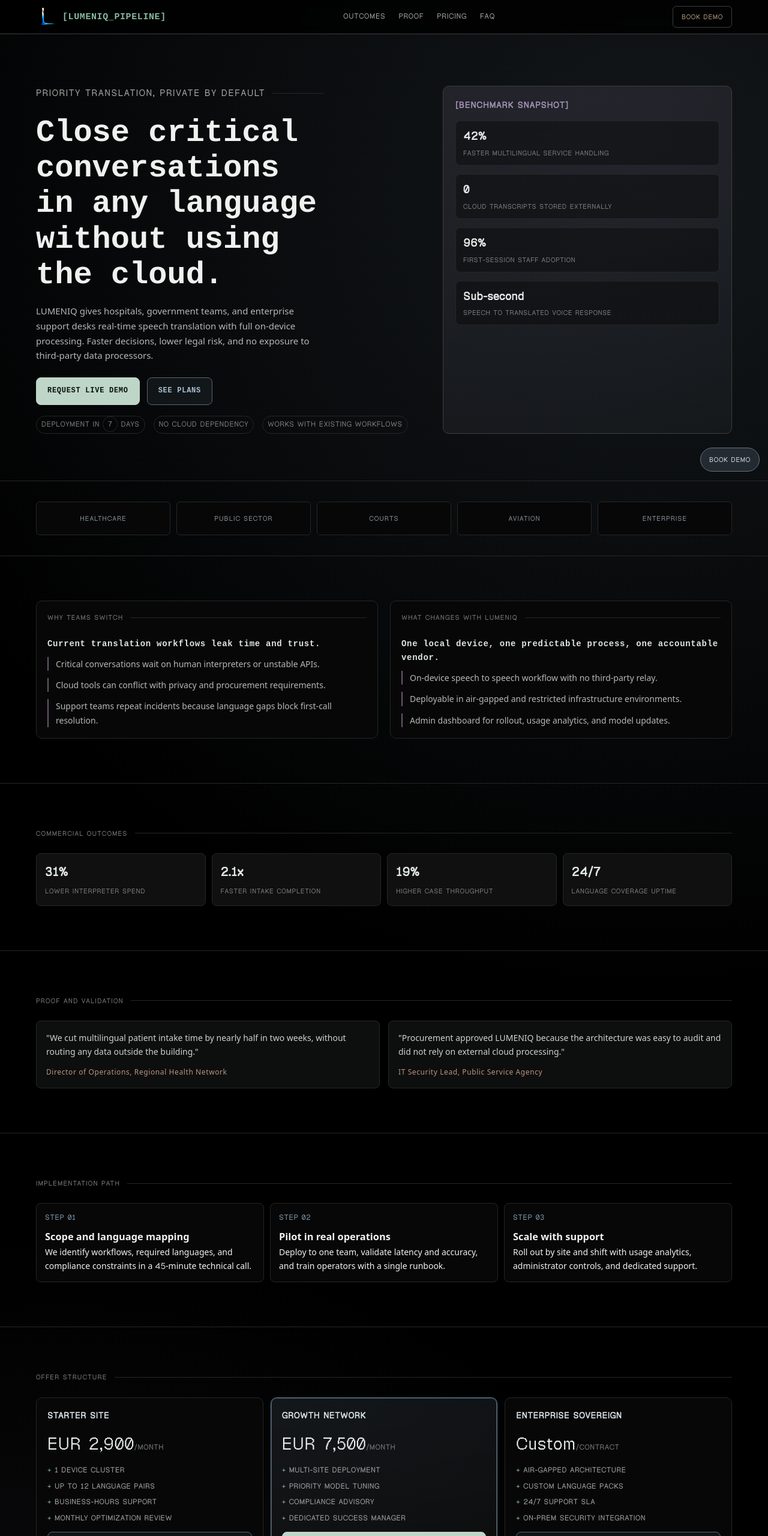
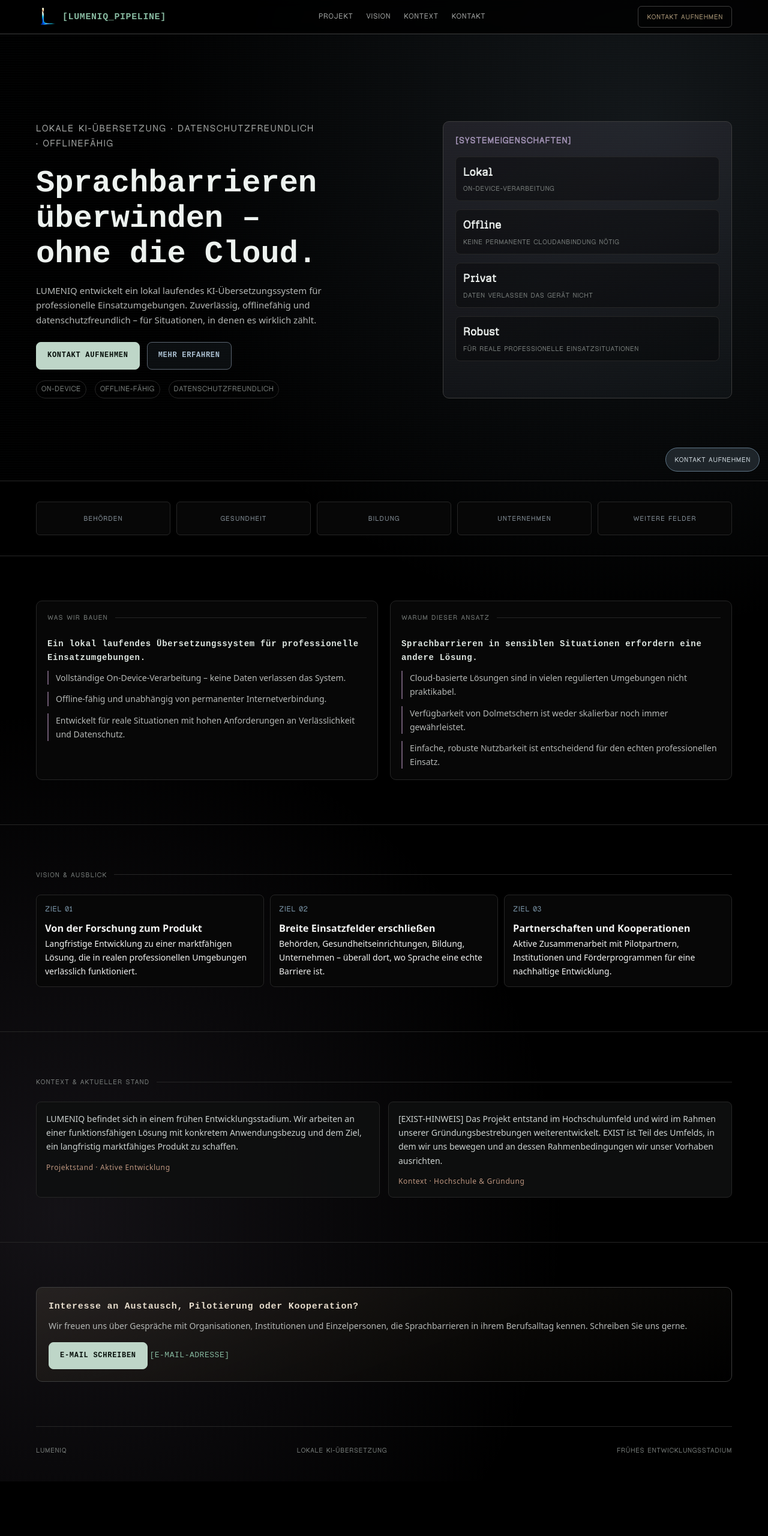
Before and after one commit to LUMENIQ-Enterprise/website_lumeniq, a plain HTML site: page index.html in a window 1280 px wide. Shown: the top 2560 px of the page at 60% size. After the commit the page ends 2469 px from the top, so only its background shows below. Drawn offline with nearby package versions, Linux system fonts and the light colour scheme; a web font is replaced by a local one.

Commit message:
Überarbeitete Projektseite: Startup-Landing für LUMENIQ auf Deutsch
Co-authored-by: Quarkmeister123 <129048381+Quarkmeister123@users.noreply.github.com>
Agent-Logs-Url: https://github.com/LUMENIQ-Enterprise/website_lumeniq/sessions/070bd1f9-0d15-4202-ab85-c262c084ee33

```diff
--- a/index.html
+++ b/index.html
@@ -1,9 +1,9 @@
 <!DOCTYPE html>
-<html lang="en">
+<html lang="de">
 <head>
   <meta charset="UTF-8" />
   <meta name="viewport" content="width=device-width, initial-scale=1.0" />
-  <title>LUMENIQ | Offline AI Translation for Regulated Teams</title>
+  <title>LUMENIQ | Lokale KI-Übersetzung für professionelle Einsatzumgebungen</title>
   <link rel="preconnect" href="https://cdn.jsdelivr.net" crossorigin />
   <link rel="stylesheet" href="https://cdn.jsdelivr.net/npm/geist@1.3.1/dist/fonts/geist-sans/style.css" />
   <link rel="stylesheet" href="https://cdn.jsdelivr.net/npm/geist@1.3.1/dist/fonts/geist-mono/style.css" />
@@ -790,6 +790,18 @@
         text-align: center;
       }
     }
+    .contact-email {
+      display: inline-block;
+      margin-top: 12px;
+      color: var(--accent-mint);
+      font-family: var(--font-display);
+      font-size: 13px;
+      letter-spacing: 0.04em;
+    }
+
+    .contact-email:hover {
+      color: #aed9c0;
+    }
   </style>
 </head>
 <body>
@@ -804,12 +816,12 @@
         <span class="logo-wordmark">[LUMENIQ_PIPELINE]</span>
       </a>
       <ul class="nav-links">
-        <li><a href="#outcomes">Outcomes</a></li>
-        <li><a href="#proof">Proof</a></li>
-        <li><a href="#pricing">Pricing</a></li>
-        <li><a href="#faq">FAQ</a></li>
+        <li><a href="#projekt">Projekt</a></li>
+        <li><a href="#vision">Vision</a></li>
+        <li><a href="#kontext">Kontext</a></li>
+        <li><a href="#kontakt">Kontakt</a></li>
       </ul>
-      <a class="nav-cta" href="#book">Book Demo</a>
+      <a class="nav-cta" href="#kontakt">Kontakt aufnehmen</a>
     </div>
   </header>
 
@@ -817,40 +829,40 @@
     <section id="hero">
       <div class="container hero-grid">
         <div class="hero-copy fade">
-          <p class="label">Priority translation, private by default</p>
-          <h1>Close critical conversations in any language without using the cloud.</h1>
+          <p class="label">Lokale KI-Übersetzung · Datenschutzfreundlich · Offlinefähig</p>
+          <h1>Sprachbarrieren überwinden – ohne die Cloud.</h1>
           <p>
-            LUMENIQ gives hospitals, government teams, and enterprise support desks real-time speech translation with full on-device processing.
-            Faster decisions, lower legal risk, and no exposure to third-party data processors.
+            LUMENIQ entwickelt ein lokal laufendes KI-Übersetzungssystem für professionelle Einsatzumgebungen.
+            Zuverlässig, offlinefähig und datenschutzfreundlich – für Situationen, in denen es wirklich zählt.
           </p>
           <div class="hero-actions">
-            <a href="#book" class="btn-main">Request Live Demo</a>
-            <a href="#pricing" class="btn-sub">See Plans</a>
+            <a href="#kontakt" class="btn-main">Kontakt aufnehmen</a>
+            <a href="#projekt" class="btn-sub">Mehr erfahren</a>
           </div>
           <div class="hero-meta">
-            <span>Deployment in 7 days</span>
-            <span>No cloud dependency</span>
-            <span>Works with existing workflows</span>
+            <span>On-Device</span>
+            <span>Offline-fähig</span>
+            <span>Datenschutzfreundlich</span>
           </div>
         </div>
 
-        <aside class="hero-panel fade" aria-label="Operational benchmark">
-          <h2>[Benchmark Snapshot]</h2>
+        <aside class="hero-panel fade" aria-label="Systemeigenschaften">
+          <h2>[Systemeigenschaften]</h2>
           <div class="metric">
-            <strong>42%</strong>
-            <small>Faster multilingual service handling</small>
+            <strong>Lokal</strong>
+            <small>On-Device-Verarbeitung</small>
           </div>
           <div class="metric">
-            <strong>0</strong>
-            <small>Cloud transcripts stored externally</small>
+            <strong>Offline</strong>
+            <small>Keine permanente Cloudanbindung nötig</small>
           </div>
           <div class="metric">
-            <strong>96%</strong>
-            <small>First-session staff adoption</small>
+            <strong>Privat</strong>
+            <small>Daten verlassen das Gerät nicht</small>
           </div>
           <div class="metric">
-            <strong>Sub-second</strong>
-            <small>Speech to translated voice response</small>
+            <strong>Robust</strong>
+            <small>Für reale professionelle Einsatzsituationen</small>
           </div>
         </aside>
       </div>
@@ -858,240 +870,98 @@
 
     <section id="trust">
       <div class="container fade">
-        <div class="trust-grid" aria-label="Trusted by teams in regulated sectors">
-          <div class="trust-item">Healthcare</div>
-          <div class="trust-item">Public Sector</div>
-          <div class="trust-item">Courts</div>
-          <div class="trust-item">Aviation</div>
-          <div class="trust-item">Enterprise</div>
+        <div class="trust-grid" aria-label="Mögliche Einsatzbereiche">
+          <div class="trust-item">Behörden</div>
+          <div class="trust-item">Gesundheit</div>
+          <div class="trust-item">Bildung</div>
+          <div class="trust-item">Unternehmen</div>
+          <div class="trust-item">Weitere Felder</div>
         </div>
       </div>
     </section>
 
-    <section id="problem">
+    <section id="projekt">
       <div class="container split">
         <article class="card fade">
-          <p class="label">Why teams switch</p>
-          <h3>Current translation workflows leak time and trust.</h3>
+          <p class="label">Was wir bauen</p>
+          <h3>Ein lokal laufendes Übersetzungssystem für professionelle Einsatzumgebungen.</h3>
           <ul class="problem-list">
-            <li>Critical conversations wait on human interpreters or unstable APIs.</li>
-            <li>Cloud tools can conflict with privacy and procurement requirements.</li>
-            <li>Support teams repeat incidents because language gaps block first-call resolution.</li>
+            <li>Vollständige On-Device-Verarbeitung – keine Daten verlassen das System.</li>
+            <li>Offline-fähig und unabhängig von permanenter Internetverbindung.</li>
+            <li>Entwickelt für reale Situationen mit hohen Anforderungen an Verlässlichkeit und Datenschutz.</li>
           </ul>
         </article>
 
         <article class="card fade">
-          <p class="label">What changes with LUMENIQ</p>
-          <h3>One local device, one predictable process, one accountable vendor.</h3>
+          <p class="label">Warum dieser Ansatz</p>
+          <h3>Sprachbarrieren in sensiblen Situationen erfordern eine andere Lösung.</h3>
           <ul class="problem-list">
-            <li>On-device speech to speech workflow with no third-party relay.</li>
-            <li>Deployable in air-gapped and restricted infrastructure environments.</li>
-            <li>Admin dashboard for rollout, usage analytics, and model updates.</li>
+            <li>Cloud-basierte Lösungen sind in vielen regulierten Umgebungen nicht praktikabel.</li>
+            <li>Verfügbarkeit von Dolmetschern ist weder skalierbar noch immer gewährleistet.</li>
+            <li>Einfache, robuste Nutzbarkeit ist entscheidend für den echten professionellen Einsatz.</li>
           </ul>
         </article>
       </div>
     </section>
 
-    <section id="outcomes">
+    <section id="vision">
       <div class="container fade">
-        <p class="label">Commercial outcomes</p>
-        <div class="outcomes">
-          <div class="outcome">
-            <strong>31%</strong>
-            <small>Lower interpreter spend</small>
-          </div>
-          <div class="outcome">
-            <strong>2.1x</strong>
-            <small>Faster intake completion</small>
-          </div>
-          <div class="outcome">
-            <strong>19%</strong>
-            <small>Higher case throughput</small>
-          </div>
-          <div class="outcome">
-            <strong>24/7</strong>
-            <small>Language coverage uptime</small>
-          </div>
-        </div>
-      </div>
-    </section>
-
-    <section id="proof">
-      <div class="container fade">
-        <p class="label">Proof and validation</p>
-        <div class="proof-grid">
-          <article class="quote">
-            <p>"We cut multilingual patient intake time by nearly half in two weeks, without routing any data outside the building."</p>
-            <span>Director of Operations, Regional Health Network</span>
+        <p class="label">Vision &amp; Ausblick</p>
+        <div class="steps">
+          <article class="step">
+            <p class="step-num">Ziel 01</p>
+            <h3>Von der Forschung zum Produkt</h3>
+            <p>Langfristige Entwicklung zu einer marktfähigen Lösung, die in realen professionellen Umgebungen verlässlich funktioniert.</p>
           </article>
-          <article class="quote">
-            <p>"Procurement approved LUMENIQ because the architecture was easy to audit and did not rely on external cloud processing."</p>
-            <span>IT Security Lead, Public Service Agency</span>
+          <article class="step">
+            <p class="step-num">Ziel 02</p>
+            <h3>Breite Einsatzfelder erschließen</h3>
+            <p>Behörden, Gesundheitseinrichtungen, Bildung, Unternehmen – überall dort, wo Sprache eine echte Barriere ist.</p>
+          </article>
+          <article class="step">
+            <p class="step-num">Ziel 03</p>
+            <h3>Partnerschaften und Kooperationen</h3>
+            <p>Aktive Zusammenarbeit mit Pilotpartnern, Institutionen und Förderprogrammen für eine nachhaltige Entwicklung.</p>
           </article>
         </div>
       </div>
     </section>
 
-    <section id="how">
+    <section id="kontext">
       <div class="container fade">
-        <p class="label">Implementation path</p>
-        <div class="steps">
-          <article class="step">
-            <p class="step-num">Step 01</p>
-            <h3>Scope and language mapping</h3>
-            <p>We identify workflows, required languages, and compliance constraints in a 45-minute technical call.</p>
+        <p class="label">Kontext &amp; aktueller Stand</p>
+        <div class="proof-grid">
+          <article class="quote">
+            <p>LUMENIQ befindet sich in einem frühen Entwicklungsstadium. Wir arbeiten an einer funktionsfähigen Lösung mit konkretem Anwendungsbezug und dem Ziel, ein langfristig marktfähiges Produkt zu schaffen.</p>
+            <span>Projektstand · Aktive Entwicklung</span>
           </article>
-          <article class="step">
-            <p class="step-num">Step 02</p>
-            <h3>Pilot in real operations</h3>
-            <p>Deploy to one team, validate latency and accuracy, and train operators with a single runbook.</p>
-          </article>
-          <article class="step">
-            <p class="step-num">Step 03</p>
-            <h3>Scale with support</h3>
-            <p>Roll out by site and shift with usage analytics, administrator controls, and dedicated support.</p>
+          <article class="quote">
+            <p>[EXIST-HINWEIS] Das Projekt entstand im Hochschulumfeld und wird im Rahmen unserer Gründungsbestrebungen weiterentwickelt. EXIST ist Teil des Umfelds, in dem wir uns bewegen und an dessen Rahmenbedingungen wir unser Vorhaben ausrichten.</p>
+            <span>Kontext · Hochschule &amp; Gründung</span>
           </article>
         </div>
       </div>
     </section>
 
-    <section id="pricing">
-      <div class="container fade">
-        <p class="label">Offer structure</p>
-        <div class="pricing">
-          <article class="plan">
-            <h3>Starter Site</h3>
-            <p class="price">EUR 2,900<small>/month</small></p>
-            <ul>
-              <li>1 device cluster</li>
-              <li>Up to 12 language pairs</li>
-              <li>Business-hours support</li>
-              <li>Monthly optimization review</li>
-            </ul>
-            <a class="btn-sub" href="#book">Start Pilot</a>
-          </article>
-
-          <article class="plan featured">
-            <h3>Growth Network</h3>
-            <p class="price">EUR 7,500<small>/month</small></p>
-            <ul>
-              <li>Multi-site deployment</li>
-              <li>Priority model tuning</li>
-              <li>Compliance advisory</li>
-              <li>Dedicated success manager</li>
-            </ul>
-            <a class="btn-main" href="#book">Book Strategy Demo</a>
-          </article>
-
-          <article class="plan">
-            <h3>Enterprise Sovereign</h3>
-            <p class="price">Custom<small>/contract</small></p>
-            <ul>
-              <li>Air-gapped architecture</li>
-              <li>Custom language packs</li>
-              <li>24/7 support SLA</li>
-              <li>On-prem security integration</li>
-            </ul>
-            <a class="btn-sub" href="#book">Talk to Sales</a>
-          </article>
-        </div>
-      </div>
-    </section>
-
-    <section id="roi">
-      <div class="container fade">
-        <div class="roi">
-          <h3>Quick ROI estimator</h3>
-          <div class="roi-grid">
-            <div class="field">
-              <label for="sessions">Monthly multilingual sessions</label>
-              <input id="sessions" type="number" min="0" value="420" />
-            </div>
-            <div class="field">
-              <label for="costPerSession">Current cost per session (EUR)</label>
-              <input id="costPerSession" type="number" min="0" value="28" />
-            </div>
-            <div class="field">
-              <label for="reduction">Expected reduction (%)</label>
-              <input id="reduction" type="number" min="0" max="100" value="31" />
-            </div>
-          </div>
-          <div class="roi-output">
-            <span>Projected monthly savings</span>
-            <strong id="roiValue">EUR 3,646</strong>
-          </div>
-        </div>
-      </div>
-    </section>
-
-    <section id="faq">
-      <div class="container fade">
-        <p class="label">Objection handling</p>
-        <details open>
-          <summary>How quickly can we validate this in our environment?</summary>
-          <p>Most teams complete a production-grade pilot in 10 business days, including setup, operator training, and accuracy validation.</p>
-        </details>
-        <details>
-          <summary>Can LUMENIQ run without external internet access?</summary>
-          <p>Yes. Core translation runs fully on-device. Update pathways can be handled with controlled offline procedures when required.</p>
-        </details>
-        <details>
-          <summary>What happens after the pilot period?</summary>
-          <p>You receive an outcomes report and rollout plan, then can continue month to month or move to a longer enterprise agreement.</p>
-        </details>
-      </div>
-    </section>
-
-    <section id="book">
+    <section id="kontakt">
       <div class="container fade">
         <div class="capture">
-          <h3>Book your conversion-focused demo</h3>
-          <p>Tell us your environment and goals. We will return a deployment and savings plan tailored to your team.</p>
-          <form>
-            <div class="capture-grid">
-              <div class="field">
-                <label for="fullName">Full name</label>
-                <input id="fullName" type="text" placeholder="Alex Morgan" required />
-              </div>
-              <div class="field">
-                <label for="workEmail">Work email</label>
-                <input id="workEmail" type="email" placeholder="alex@company.com" required />
-              </div>
-              <div class="field">
-                <label for="company">Organization</label>
-                <input id="company" type="text" placeholder="Northbridge Health" required />
-              </div>
-              <div class="field">
-                <label for="sector">Sector</label>
-                <select id="sector" required>
-                  <option value="">Select one</option>
-                  <option>Healthcare</option>
-                  <option>Government</option>
-                  <option>Legal</option>
-                  <option>Enterprise Support</option>
-                  <option>Other</option>
-                </select>
-              </div>
-              <div class="field full">
-                <label for="goal">Primary goal for this quarter</label>
-                <input id="goal" type="text" placeholder="Reduce multilingual wait times by 30%" required />
-              </div>
-            </div>
-            <button type="submit" class="btn-main">Get Deployment Plan</button>
-            <p class="fine no-pixel-numbers">By submitting this form, you agree to be contacted about a LUMENIQ pilot and rollout plan.</p>
-          </form>
+          <h3>Interesse an Austausch, Pilotierung oder Kooperation?</h3>
+          <p>Wir freuen uns über Gespräche mit Organisationen, Institutionen und Einzelpersonen, die Sprachbarrieren in ihrem Berufsalltag kennen. Schreiben Sie uns gerne.</p>
+          <a href="mailto:[E-MAIL-ADRESSE]" class="btn-main">E-Mail schreiben</a>
+          <a href="mailto:[E-MAIL-ADRESSE]" class="contact-email">[E-MAIL-ADRESSE]</a>
         </div>
       </div>
     </section>
   </main>
 
   <div class="container footer">
-    <span>LUMENIQ Systems</span>
-    <span>Offline AI Translation</span>
-    <span>Built for regulated environments</span>
+    <span>LUMENIQ</span>
+    <span>Lokale KI-Übersetzung</span>
+    <span>Frühes Entwicklungsstadium</span>
   </div>
 
-  <a class="sticky-cta" href="#book">Book Demo</a>
+  <a class="sticky-cta" href="#kontakt">Kontakt aufnehmen</a>
 
   <script>
     const fades = document.querySelectorAll('.fade');
@@ -1105,15 +975,6 @@
     }, { threshold: 0.08 });
 
     fades.forEach((el) => observer.observe(el));
-
-    const sessionsInput = document.getElementById('sessions');
-    const costInput = document.getElementById('costPerSession');
-    const reductionInput = document.getElementById('reduction');
-    const roiValue = document.getElementById('roiValue');
-
-    function wrapDigitsWithPixelFont(value) {
-      return String(value).replace(/\d/g, (digit) => `<span class="pixel-number">${digit}</span>`);
-    }
 
     function applyPixelNumbers(root = document.body) {
       const walker = document.createTreeWalker(root, NodeFilter.SHOW_TEXT, {
@@ -1164,29 +1025,7 @@
       });
     }
 
-    function formatEuro(value) {
-      return new Intl.NumberFormat('de-DE', {
-        style: 'currency',
-        currency: 'EUR',
-        maximumFractionDigits: 0
-      }).format(value);
-    }
-
-    function updateRoi() {
-      const sessions = Number(sessionsInput.value) || 0;
-      const costPerSession = Number(costInput.value) || 0;
-      const reduction = Number(reductionInput.value) || 0;
-      const savings = sessions * costPerSession * (reduction / 100);
-      roiValue.innerHTML = wrapDigitsWithPixelFont(formatEuro(savings));
-    }
-
     applyPixelNumbers();
-
-    [sessionsInput, costInput, reductionInput].forEach((input) => {
-      input.addEventListener('input', updateRoi);
-    });
-
-    updateRoi();
   </script>
 </body>
 </html>
```
